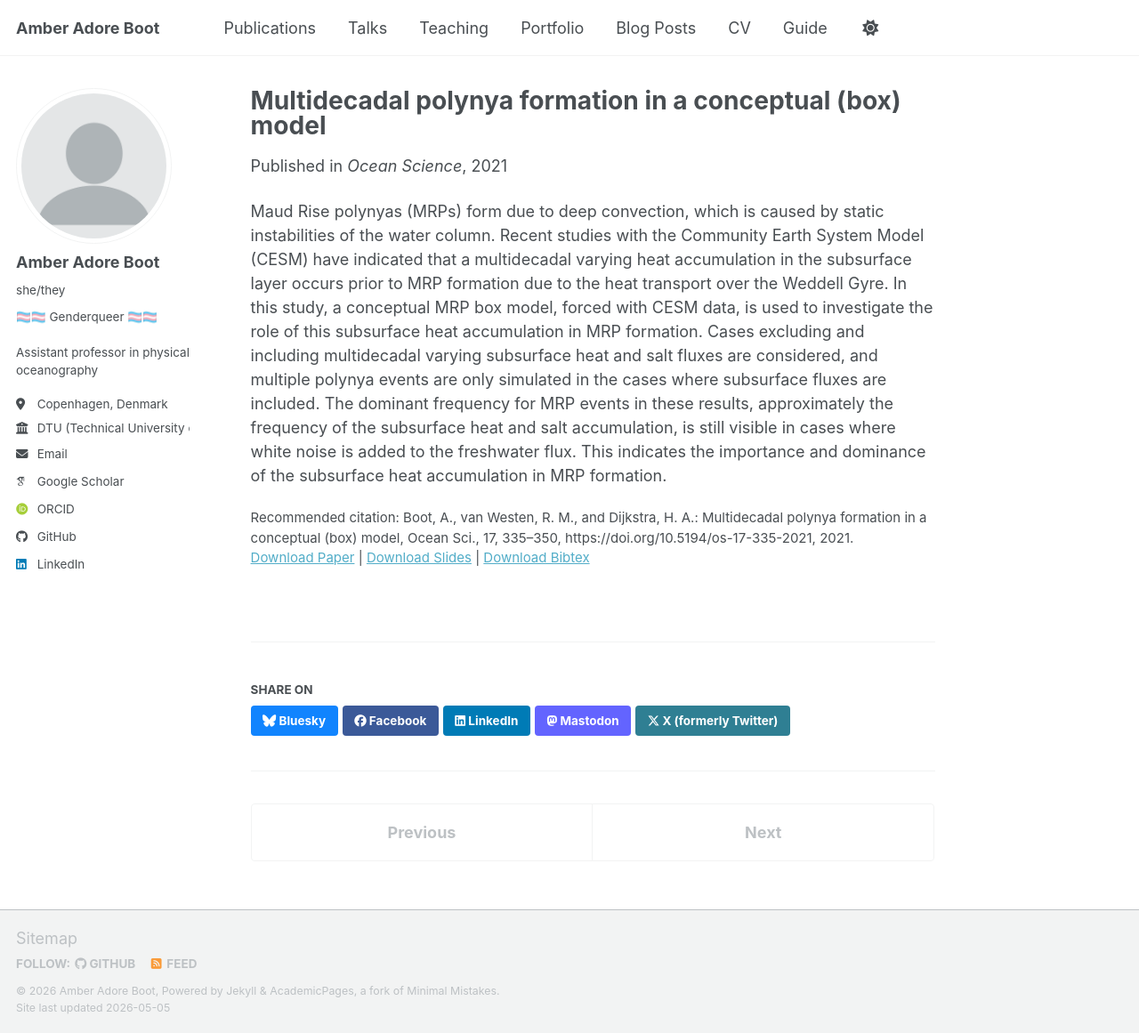
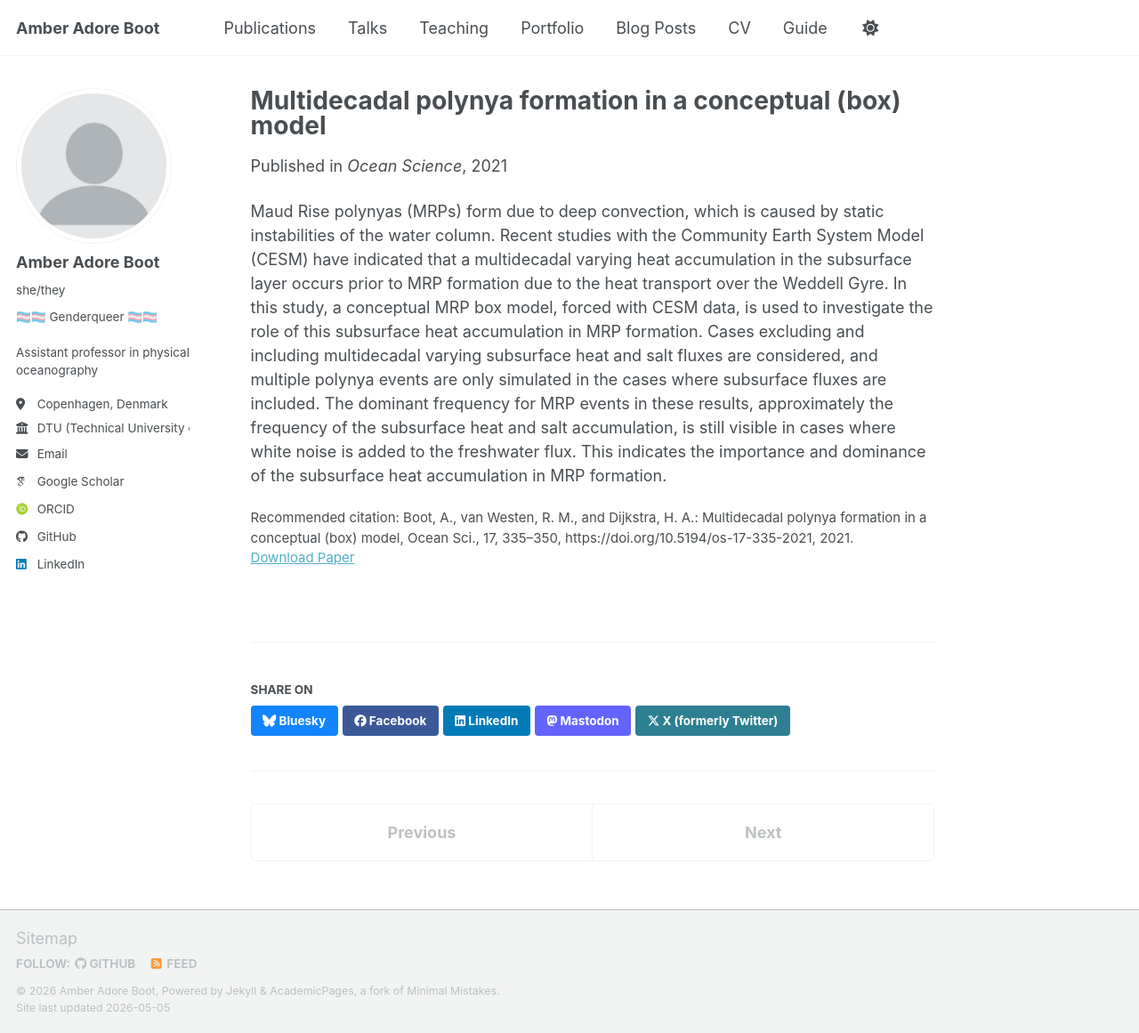
Before and after one commit to amber-adore-boot/amber-adore-boot.github.io, a Jekyll site: the page built from _publications/2021-02-18-os-polynya-formation.md, in a window 1280 px wide and 1161 px high. Shown: the whole window at 89% size. Built offline with Jekyll 4.4.1, drawn with Linux system fonts in a browser that asks for light colours; some web fonts are replaced; a script bundle is joined from its source files by our own code; library files that are not in the unit come from our copies; part of the change alters nothing that is shown.

```diff
--- a/_publications/2021-02-18-os-polynya-formation.md
+++ b/_publications/2021-02-18-os-polynya-formation.md
@@ -5,9 +5,7 @@ category: manuscripts
 permalink: /publication/2021-02-18-os-polynya-formation
 date: 2021-02-18
 venue: 'Ocean Science'
-slidesurl: 'https://academicpages.github.io/files/slides1.pdf'
-paperurl: 'https://academicpages.github.io/files/paper1.pdf'
-bibtexurl: 'https://academicpages.github.io/files/bibtex1.bib'
+paperurl: 'https://amber-adore-boot.github.io/files/paper1.pdf'
 citation: 'Boot, A., van Westen, R. M., and Dijkstra, H. A.: Multidecadal polynya formation in a conceptual (box) model, Ocean Sci., 17, 335–350, https://doi.org/10.5194/os-17-335-2021, 2021.'
 ---
 Maud Rise polynyas (MRPs) form due to deep convection, which is caused by static instabilities of the water column. Recent studies with the Community Earth System Model (CESM) have indicated that a multidecadal varying heat accumulation in the subsurface layer occurs prior to MRP formation due to the heat transport over the Weddell Gyre. In this study, a conceptual MRP box model, forced with CESM data, is used to investigate the role of this subsurface heat accumulation in MRP formation. Cases excluding and including multidecadal varying subsurface heat and salt fluxes are considered, and multiple polynya events are only simulated in the cases where subsurface fluxes are included. The dominant frequency for MRP events in these results, approximately the frequency of the subsurface heat and salt accumulation, is still visible in cases where white noise is added to the freshwater flux. This indicates the importance and dominance of the subsurface heat accumulation in MRP formation.
```
